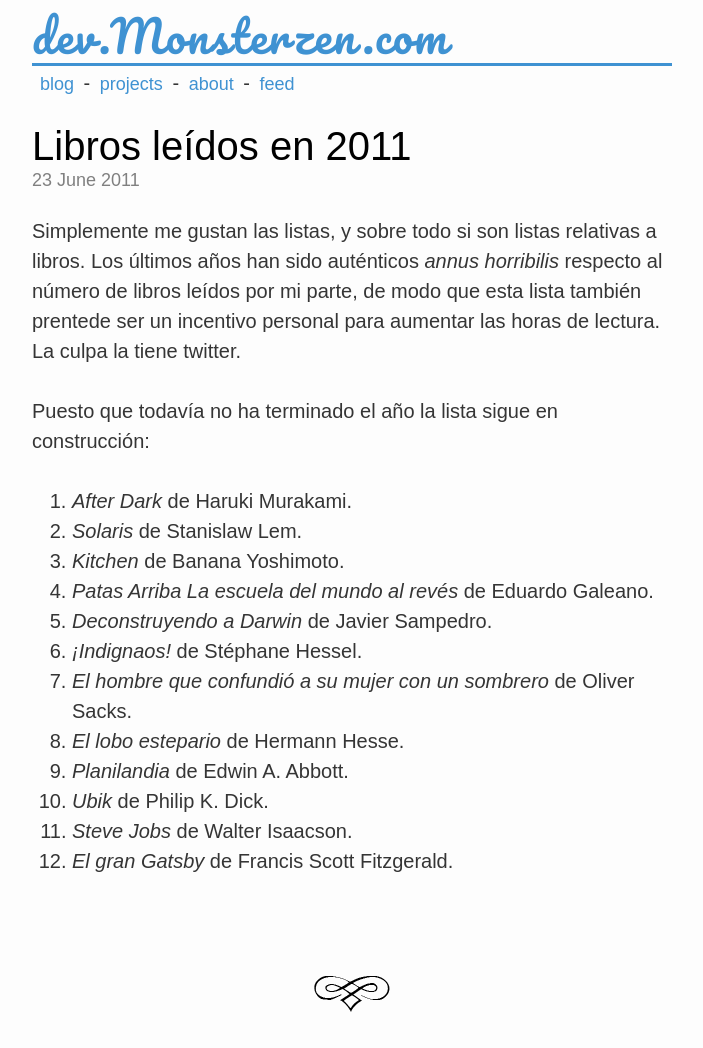
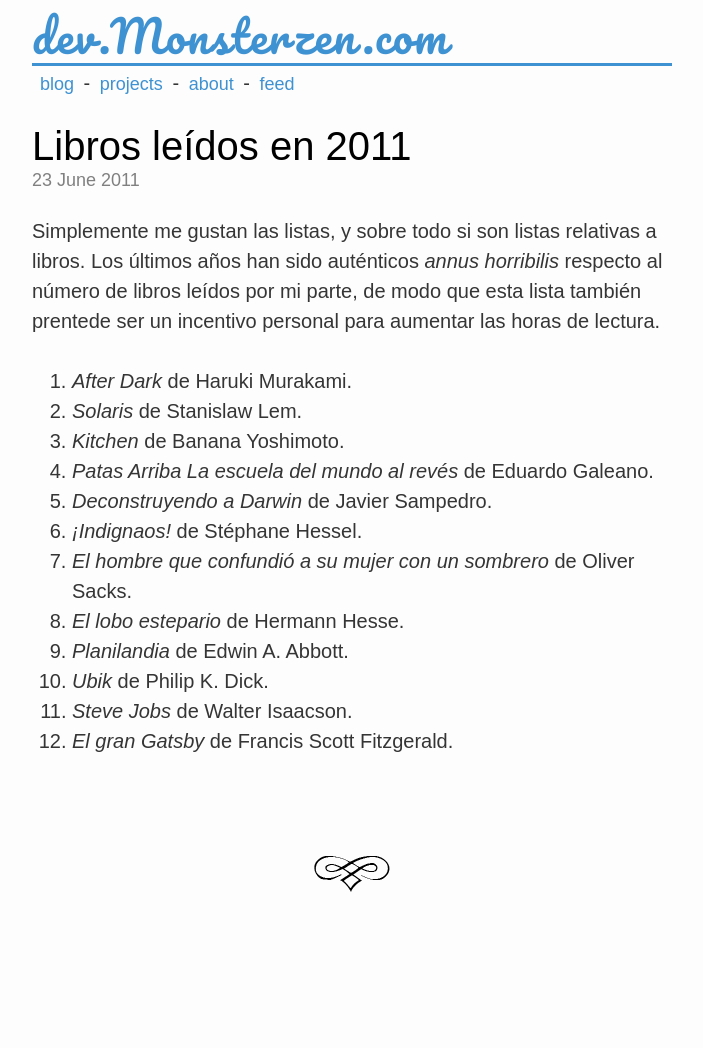
Before and after one commit to jfcalvo/jfcalvo.github.com, a Jekyll site: the page built from _posts/2011-06-23-libros-leidos-en-2011.markdown, in a window 1280 px wide. Shown: the whole page, without its empty margins (288-991 px from the left). Built offline with Jekyll 4.4.1, drawn with Linux system fonts in a browser that asks for light colours; some web fonts are replaced; after the commit the page ends 928 px from its top, so only the background shows below that.

```diff
--- a/_posts/2011-06-23-libros-leidos-en-2011.markdown
+++ b/_posts/2011-06-23-libros-leidos-en-2011.markdown
@@ -2,13 +2,11 @@
 type: post
 layout: default
 language: spanish
-summary: Una lista con los libros leídos en el año 2011, todavía en progreso.
+summary: Una lista con los libros leídos en el año 2011.
 title: Libros leídos en 2011
 ---
 
-Simplemente me gustan las listas, y sobre todo si son listas relativas a libros. Los últimos años han sido auténticos *annus horribilis* respecto al número de libros leídos por mi parte, de modo que esta lista también prentede ser un incentivo personal para aumentar las horas de lectura. La culpa la tiene twitter.
-
-Puesto que todavía no ha terminado el año la lista sigue en construcción:
+Simplemente me gustan las listas, y sobre todo si son listas relativas a libros. Los últimos años han sido auténticos *annus horribilis* respecto al número de libros leídos por mi parte, de modo que esta lista también prentede ser un incentivo personal para aumentar las horas de lectura.
 
 1. *After Dark* de Haruki Murakami.
 2. *Solaris* de Stanislaw Lem.
--- a/media/css/ui.css
+++ b/media/css/ui.css
@@ -69,4 +69,4 @@ code { font-size: 16px; }
 #post_list li a, #project_list li a { font-size: 28px; color: black; }
 #post_list li a:hover, #project_list li a:hover { color: #3F92D2; text-decoration: none; }
 #post_list .post_date { color: #A8A8A8; margin-left: 0.6em; font-size: 15px; }
-#post_list .post_summary, #project_list .project_summary { display: block; font-size: 20px; font-style: italic; margin-top: 0.4em; }
+#post_list .post_summary, #project_list .project_summary { display: block; font-size: 20px; font-style: italic; margin-top: 0.1em; }
```
Also changed, not shown: _posts/2011-12-23-propositos-2012.markdown (added, +68 -0 lines), _posts/2012-01-24-libros-leidos-en-2012.markdown (added, +17 -0 lines).
